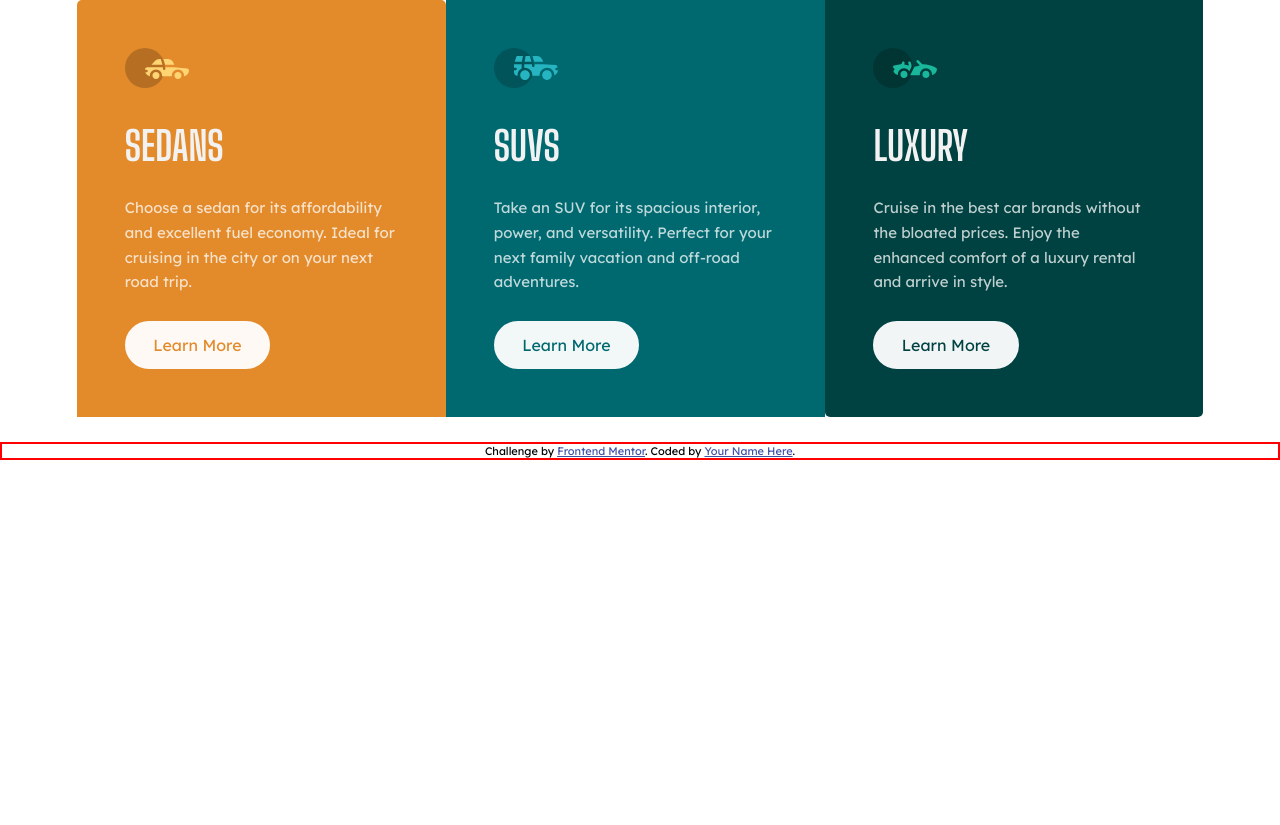
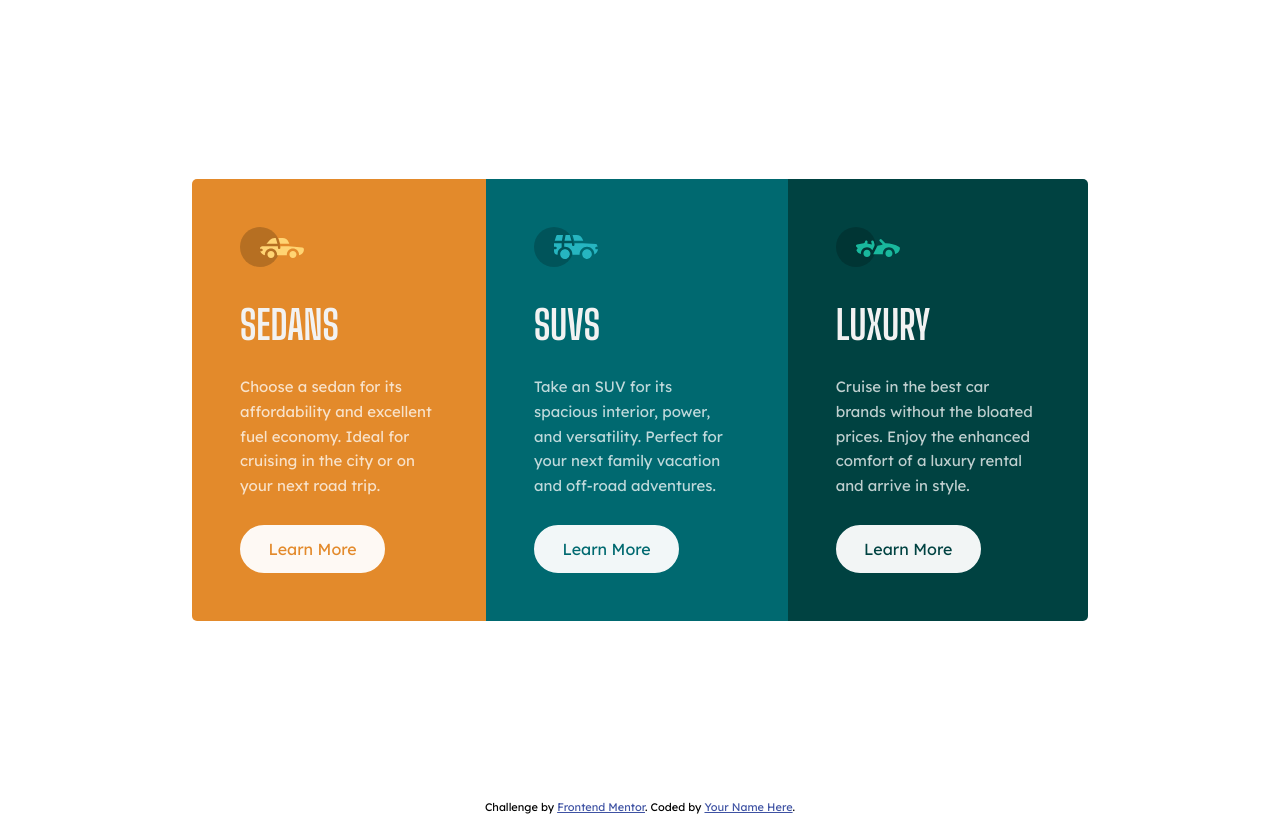
Before and after one commit to ZibusisoConrad/fem-3col-preview-card, a plain HTML site: page index.html in a window 1280 px wide. Before the commit the page ends 800 px from the top, so only its background shows below. Drawn offline with Linux system fonts and the light colour scheme.

Commit message:
update media query

```diff
--- a/index.html
+++ b/index.html
@@ -79,7 +79,7 @@
   Cruise in the best car brands without the bloated prices. Enjoy the enhanced comfort of a luxury
   rental and arrive in style. -->
     <div class="push"></div>
-    <footer class="attribution br footer">
+    <footer class="attribution footer">
       Challenge by
       <a href="https://www.frontendmentor.io?ref=challenge" target="_blank"
         >Frontend Mentor</a
--- a/style.css
+++ b/style.css
@@ -36,18 +36,18 @@ html {
 body {
   font-family: var(--font-lexend);
   font-size: 0.9375rem;
-  min-height: 100vh;
+  height: 100vh;
 }
 
 /* make footer stick to bottom */
 
 main {
   min-height: 100%;
-  margin-bottom: 1.5625rem;
+  margin-bottom: -1.5625rem;
 }
 
 .footer, .push {
-  max-height: 1.5625rem;
+  height: 1.5625rem;
 }
 
 /* flex class */
@@ -134,4 +134,20 @@ button:hover {
   .flex {
     flex-wrap: nowrap;
   }
+
+  section {
+    max-width: 70%;
+  }
+
+  article {
+    min-height: 100%;
+  }
+
+  article:first-child {
+    border-radius: .3125rem 0 0 .3125rem;
+  }
+
+  article:last-child {
+    border-radius: 0 .3125rem .3125rem 0;
+  }
 }
```
